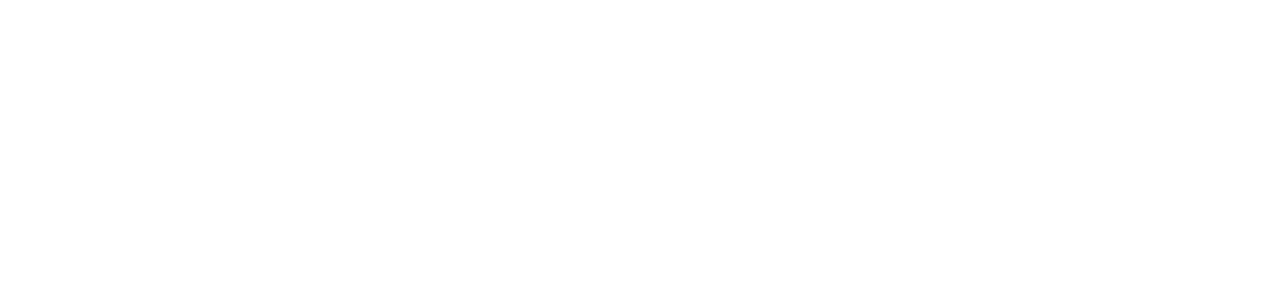
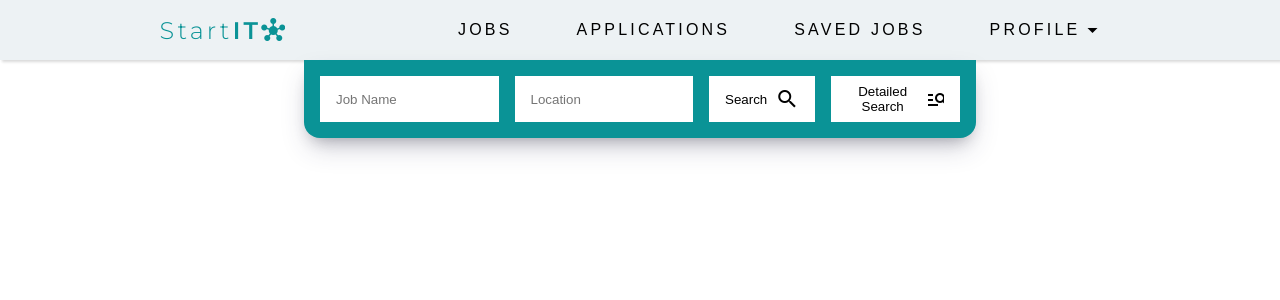
Before and after one commit to Vestels/StartIT, an Angular app in the folder frontend/: page / in a window 1280 px wide. Shown: the top 300 px of the page. Built offline with nearby package versions, Linux system fonts and the light colour scheme.

Commit message:
Header and Navigation

```diff
--- a/frontend/angular.json
+++ b/frontend/angular.json
@@ -57,6 +57,7 @@
               }
             ],
             "styles": [
+              "@angular/material/prebuilt-themes/azure-blue.css",
               "src/styles.scss"
             ],
             "scripts": []
@@ -116,6 +117,7 @@
               }
             ],
             "styles": [
+              "@angular/material/prebuilt-themes/azure-blue.css",
               "src/styles.scss"
             ],
             "scripts": []
--- a/frontend/package.json
+++ b/frontend/package.json
@@ -11,10 +11,12 @@
   "private": true,
   "dependencies": {
     "@angular/animations": "^19.0.0",
+    "@angular/cdk": "^19.0.5",
     "@angular/common": "^19.0.0",
     "@angular/compiler": "^19.0.0",
     "@angular/core": "^19.0.0",
     "@angular/forms": "^19.0.0",
+    "@angular/material": "^19.0.5",
     "@angular/platform-browser": "^19.0.0",
     "@angular/platform-browser-dynamic": "^19.0.0",
     "@angular/router": "^19.0.0",
--- a/frontend/src/app/app-routing.module.ts
+++ b/frontend/src/app/app-routing.module.ts
@@ -1,7 +1,9 @@
 import { NgModule } from '@angular/core';
 import { RouterModule, Routes } from '@angular/router';
 
-const routes: Routes = [];
+const routes: Routes = [
+
+];
 
 @NgModule({
   imports: [RouterModule.forRoot(routes)],
--- a/frontend/src/app/app.component.html
+++ b/frontend/src/app/app.component.html
@@ -1 +1,19 @@
+<header>
+    <nav>
+        <h1>Start<span>IT</span><mat-icon>hub</mat-icon></h1>
+        <ul>
+            <li><button>Jobs</button></li>
+            <li><button>Applications</button></li>
+            <li><button>Saved Jobs</button></li>
+            <li><button>Profile <mat-icon>arrow_drop_down</mat-icon></button></li>
+        </ul>
+    </nav>
+    <div class="search">
+        <input type="text" placeholder="Job Name">
+        <input type="text" placeholder="Location">
+        <button>Search<mat-icon>search</mat-icon></button>
+        <button>Detailed Search<mat-icon>manage_search</mat-icon></button>
+    </div>
+</header>
+
 <router-outlet></router-outlet>
--- a/frontend/src/app/app.component.scss
+++ b/frontend/src/app/app.component.scss
@@ -0,0 +1,87 @@
+header {
+    position: relative;
+    z-index: 999;
+}
+
+nav {
+    display: flex;
+    flex-direction: row;
+    align-items: center;
+    justify-content: center;
+    gap: 5.3rem;
+    height: 60px;
+    box-shadow: rgba(0, 0, 0, 0.15) 1.95px 1.95px 2.6px;
+    background-color: #edf2f4;
+}
+
+nav > h1 {
+    display: flex;
+    align-items: center;
+    padding: 0 1rem 0 1rem;
+    letter-spacing: .2rem;
+    color: #0a9396;
+    height: 100%;
+    font-weight: 300;
+    cursor: pointer;
+}
+
+h1 > span {
+    font-weight: 600;
+}
+
+li > button {
+    height: 60px;
+    font-size: 1rem;
+    border: none;
+    padding: 0 2rem 0 2rem;
+    background-color: transparent;
+    cursor: pointer;
+    text-transform: uppercase;
+    display: flex;
+    align-items: center;
+    letter-spacing: .2rem;
+}
+
+li > button:hover {
+    background-color: #0a9396;
+    color: #fff;
+}
+
+li {
+    list-style: none;
+}
+
+ul {
+    display: flex;
+    flex-direction: row;
+}
+
+.search {
+    display: flex;
+    justify-content: space-evenly;
+    margin: 0 auto;
+    background-color: #0a9396;
+    padding: 1rem;
+    width: 50%;
+    border-radius: 0 0 1rem 1rem;
+    box-shadow: rgba(50, 50, 93, 0.25) 0px 13px 27px -5px, rgba(0, 0, 0, 0.3) 0px 8px 16px -8px;
+    gap: 1rem;
+}
+
+.search > input {
+    height: 30px;
+    width: 30%;
+    padding: .5rem 1rem .5rem 1rem;
+    border: none;
+    outline: none;
+}
+
+.search > button {
+    background-color: #fff;
+    border: none;
+    display: flex;
+    align-items: center;
+    gap: .5rem;
+    padding: 0 1rem 0 1rem;
+    cursor: pointer;
+}
--- a/frontend/src/app/app.component.ts
+++ b/frontend/src/app/app.component.ts
@@ -1,4 +1,6 @@
 import { Component } from '@angular/core';
+
+import {MatIconModule} from '@angular/material/icon';
 
 @Component({
   selector: 'app-root',
--- a/frontend/src/app/app.module.ts
+++ b/frontend/src/app/app.module.ts
@@ -3,6 +3,9 @@
 
 import { AppRoutingModule } from './app-routing.module';
 import { AppComponent } from './app.component';
+import { provideAnimationsAsync } from '@angular/platform-browser/animations/async';
+
+import {MatIconModule} from '@angular/material/icon'
 
 @NgModule({
   declarations: [
@@ -11,8 +14,13 @@
   imports: [
     BrowserModule,
     AppRoutingModule,
+
+    // Materials
+    MatIconModule
   ],
-  providers: [],
+  providers: [
+    provideAnimationsAsync()
+  ],
   bootstrap: [AppComponent]
 })
 export class AppModule { }
--- a/frontend/src/index.html
+++ b/frontend/src/index.html
@@ -6,8 +6,13 @@
   <base href="/">
   <meta name="viewport" content="width=device-width, initial-scale=1">
   <link rel="icon" type="image/x-icon" href="favicon.ico">
+  <link href="https://fonts.googleapis.com/css2?family=Roboto:wght@300;400;500&display=swap" rel="stylesheet">
+  <link href="https://fonts.googleapis.com/icon?family=Material+Icons" rel="stylesheet">
+  <link rel="preconnect" href="https://fonts.googleapis.com">
+  <link rel="preconnect" href="https://fonts.gstatic.com" crossorigin>
+  <link href="https://fonts.googleapis.com/css2?family=Kumbh+Sans:wght@100..900&family=Montserrat:ital,wght@0,100..900;1,100..900&family=Oswald:wght@200..700&display=swap" rel="stylesheet">
 </head>
-<body>
+<body class="mat-typography">
   <app-root></app-root>
 </body>
 </html>
--- a/frontend/src/styles.scss
+++ b/frontend/src/styles.scss
@@ -1 +1,2 @@
-/* You can add global styles to this file, and also import other style files */
+html, body { height: 100%; }
+body { margin: 0; font-family: "Montserrat", serif; }
```
Also changed, not shown: 1 other file (tests, documents, lock files or other folders).
